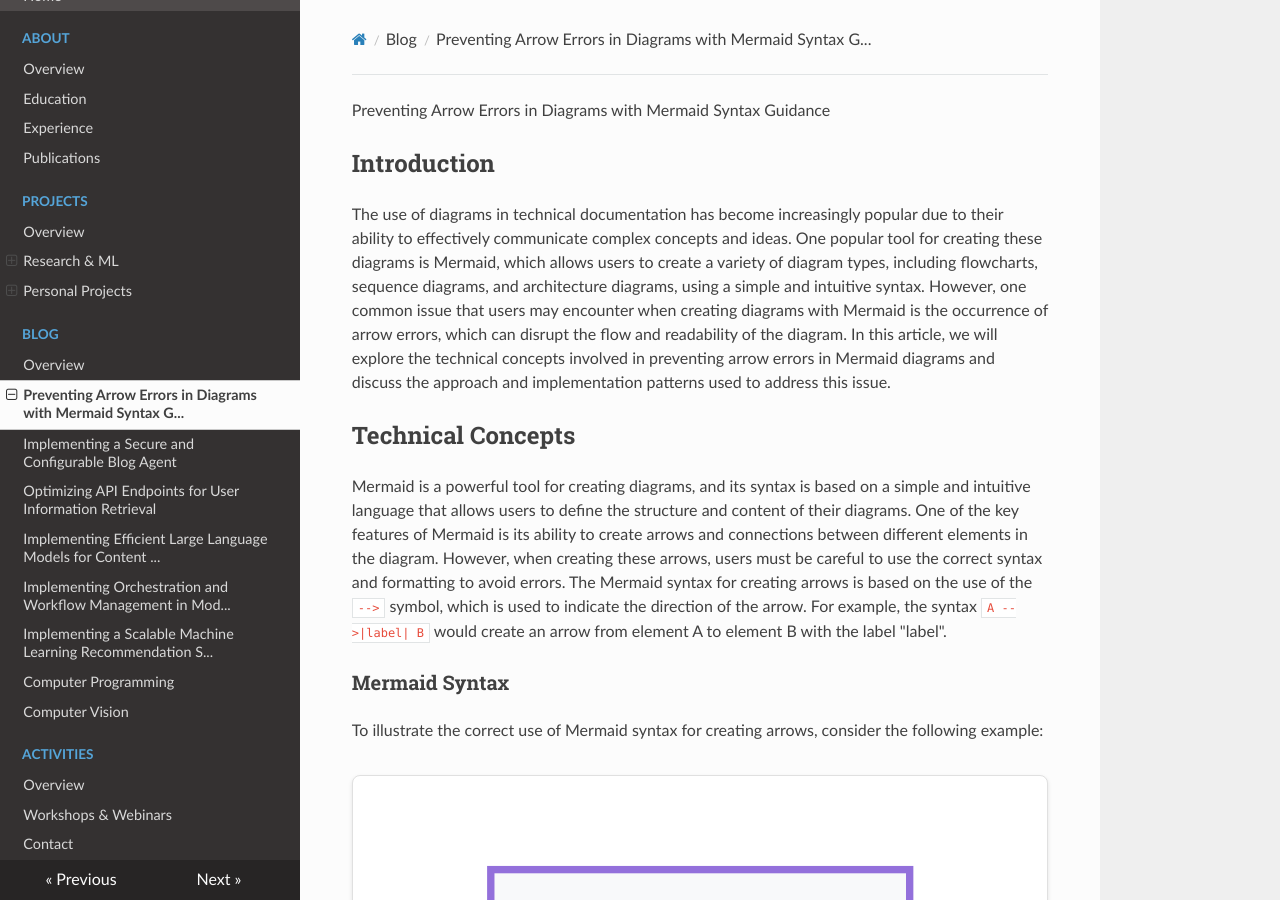
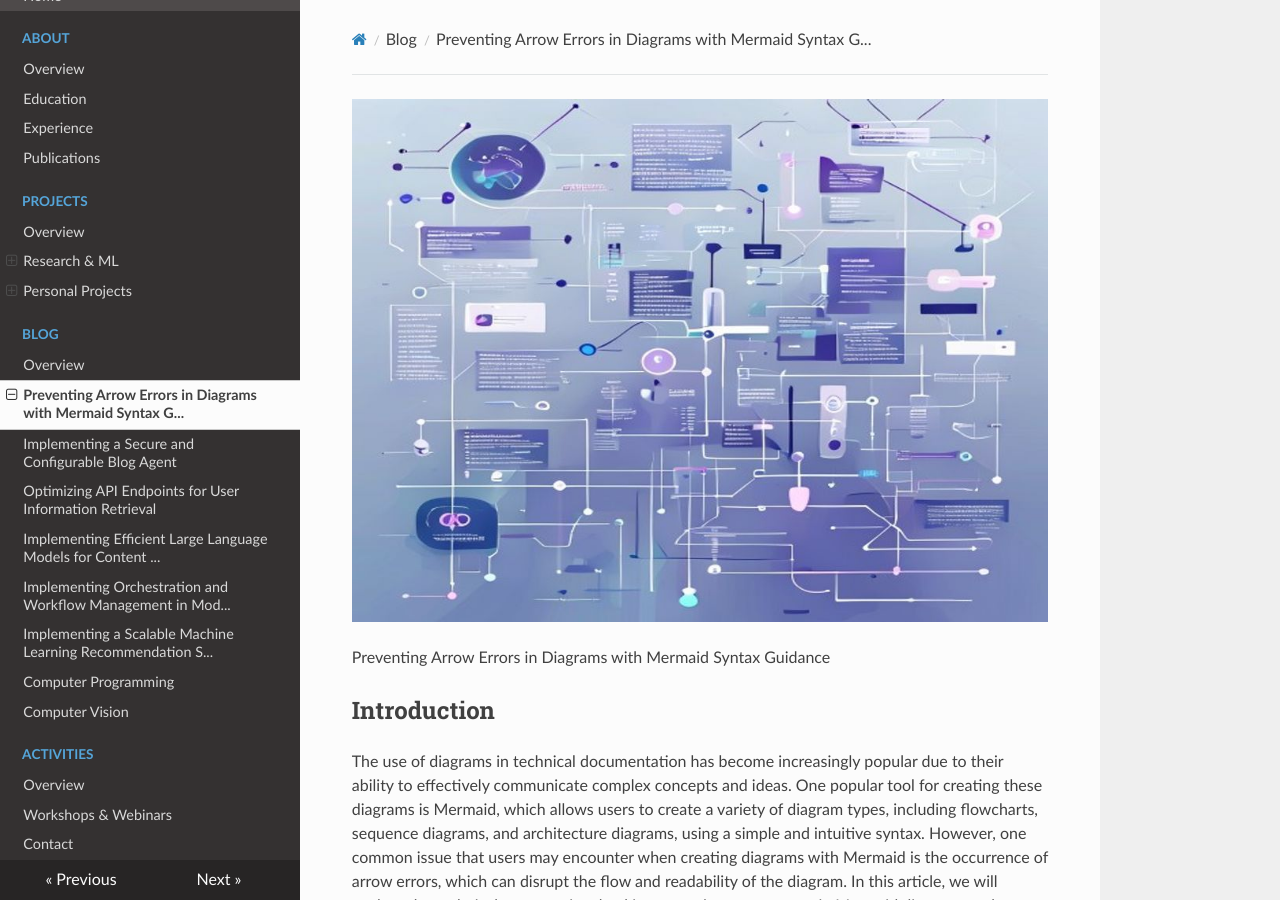
Before and after one commit to robiriu/robiriu.github.io, an MkDocs documentation site: the page built from docs/blog/2026-01-23-preventing-arrow-errors-in-diagrams-with-mermaid-s.md, in a window 1280 px wide and 900 px high. Built offline with MkDocs 1.6.1, drawn with Linux system fonts in a browser that asks for light colours; nearby versions of some CDN libraries.

Commit message:
Add header image reference to Mermaid syntax blog post

```diff
--- a/docs/blog/2026-01-23-preventing-arrow-errors-in-diagrams-with-mermaid-s.md
+++ b/docs/blog/2026-01-23-preventing-arrow-errors-in-diagrams-with-mermaid-s.md
@@ -3,6 +3,8 @@
 date: 2026-01-23T17:04:45.174213
 category: technical
 ---
+
+![Preventing Arrow Errors in Diagrams with Mermaid Syntax Guidance](assets/images/2026-01-23-preventing-arrow-errors-in-diagrams-with-mermaid-s.jpg)
 
 Preventing Arrow Errors in Diagrams with Mermaid Syntax Guidance
 
```
